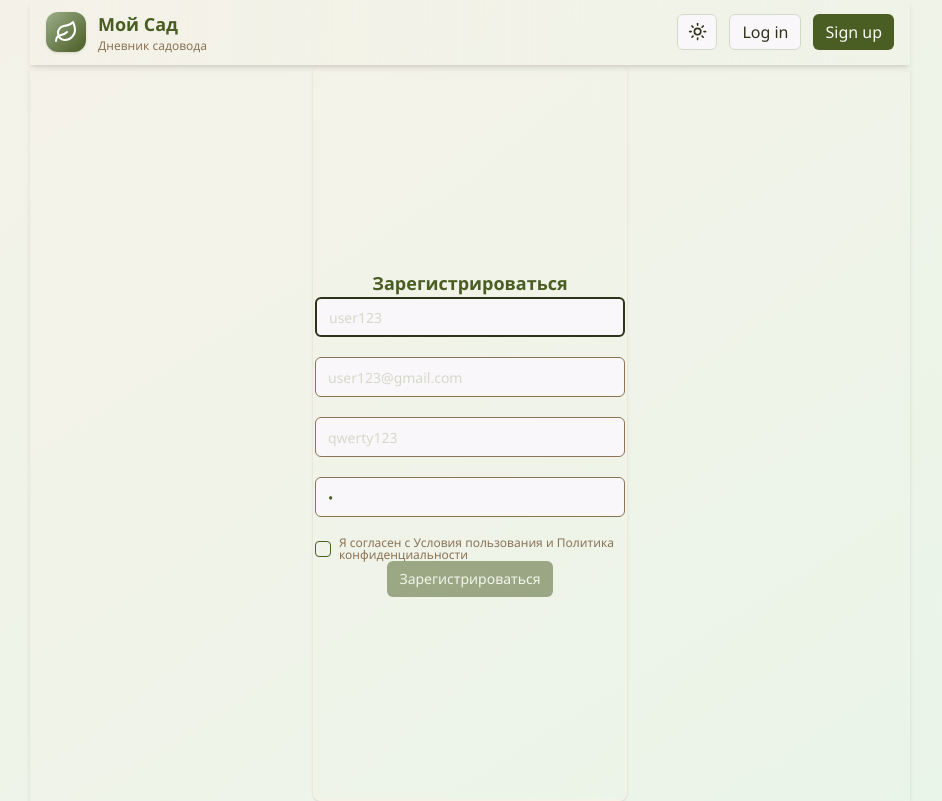
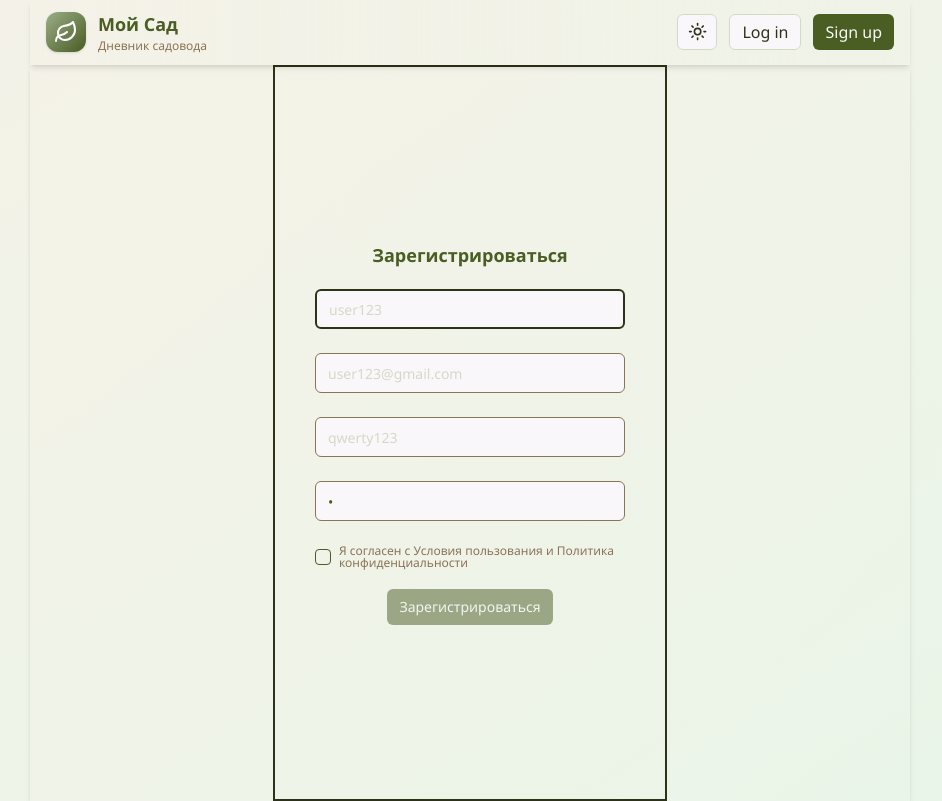
Before and after one commit to LenaRybinskova/garden-frontend, a Next.js app: page /auth in a window 1280 px wide. Shown: the whole page, without its empty margins (170-1112 px from the left). Built offline with nearby package versions, Linux system fonts and the light colour scheme.

Commit message:
input text error position

```diff
--- a/src/common/components/input.tsx
+++ b/src/common/components/input.tsx
@@ -24,8 +24,8 @@ const Input = React.forwardRef<HTMLInputElement, InputType>(
     };
 
     return (
-      <div className={'flex w-full flex-col justify-center gap-0.5 align-middle'}>
-        {title && <p className={'text-nature-earth text-xs'}>{title}</p>}
+      <div className={'relative flex w-full flex-col justify-center gap-1 align-middle'}>
+        {title && <p className={'text-nature-earth relative text-xs'}>{title}</p>}
         <input
           type={type}
           className={cn(
@@ -36,7 +36,9 @@ const Input = React.forwardRef<HTMLInputElement, InputType>(
           onKeyDown={handleKeyDown}
           {...props}
         />
-        {error && <p className={'text-destructive text-xs'}>{error}</p>}
+        {error && (
+          <p className={'text-destructive absolute top-full left-0 mt-1 text-xs'}>{error}</p>
+        )}
       </div>
     );
   },
--- a/src/features/auth/ui/sign-up/Sign-up.tsx
+++ b/src/features/auth/ui/sign-up/Sign-up.tsx
@@ -12,6 +12,7 @@ import {
   commonUsernameSchema,
 } from '@/common/utils/commonFormRules';
 import { useRef } from 'react';
+import { cn } from '@/common/utils/cn-util';
 
 const signUpSchema = z
   .object({
@@ -30,7 +31,6 @@ type FormValue = z.infer<typeof signUpSchema>;
 
 export const SignUp = () => {
   const inputsRef = useRef<(HTMLInputElement | null)[]>([]);
-  console.log('inputsRef', inputsRef);
 
   const {
     control,
@@ -57,19 +57,17 @@ export const SignUp = () => {
     console.log(data);
   };
 
+  const hasError = Object.keys(errors).length > 0;
+
   return (
-    <div
-      className={
-        'border-nature-beige flex flex-col content-center items-center justify-center gap-5 rounded-lg border-2 shadow'
-      }
-    >
+    <div className={'flex flex-col content-center items-center justify-center border-2 p-10'}>
       <form
-        className={'flex flex-col items-center justify-center'}
+        className={'flex flex-col items-center justify-center gap-5'}
         onSubmit={handleSubmit(onSubmit)}
       >
         <p className={'text-nature-forest text-lg font-bold'}>Зарегистрироваться</p>
-        <div className={'flex w-full flex-col items-center justify-center gap-3 align-middle'}>
-          <div className={'flex w-full max-w-[310px] flex-col items-center justify-center gap-5'}>
+        <div className={'flex w-full flex-col items-center justify-center gap-4 align-middle'}>
+          <div className={'flex w-full max-w-[310px] flex-col items-center justify-center gap-6'}>
             <Controller
               name="name"
               control={control}
```
